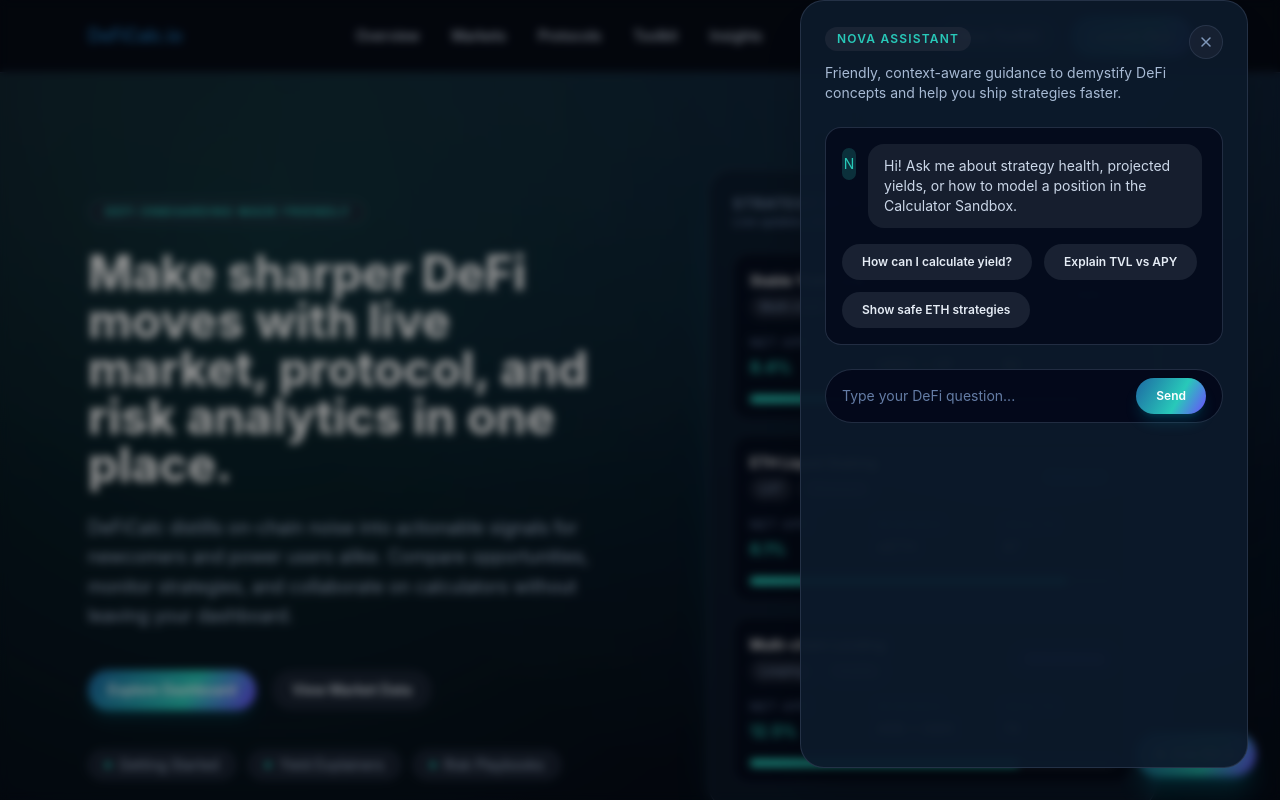
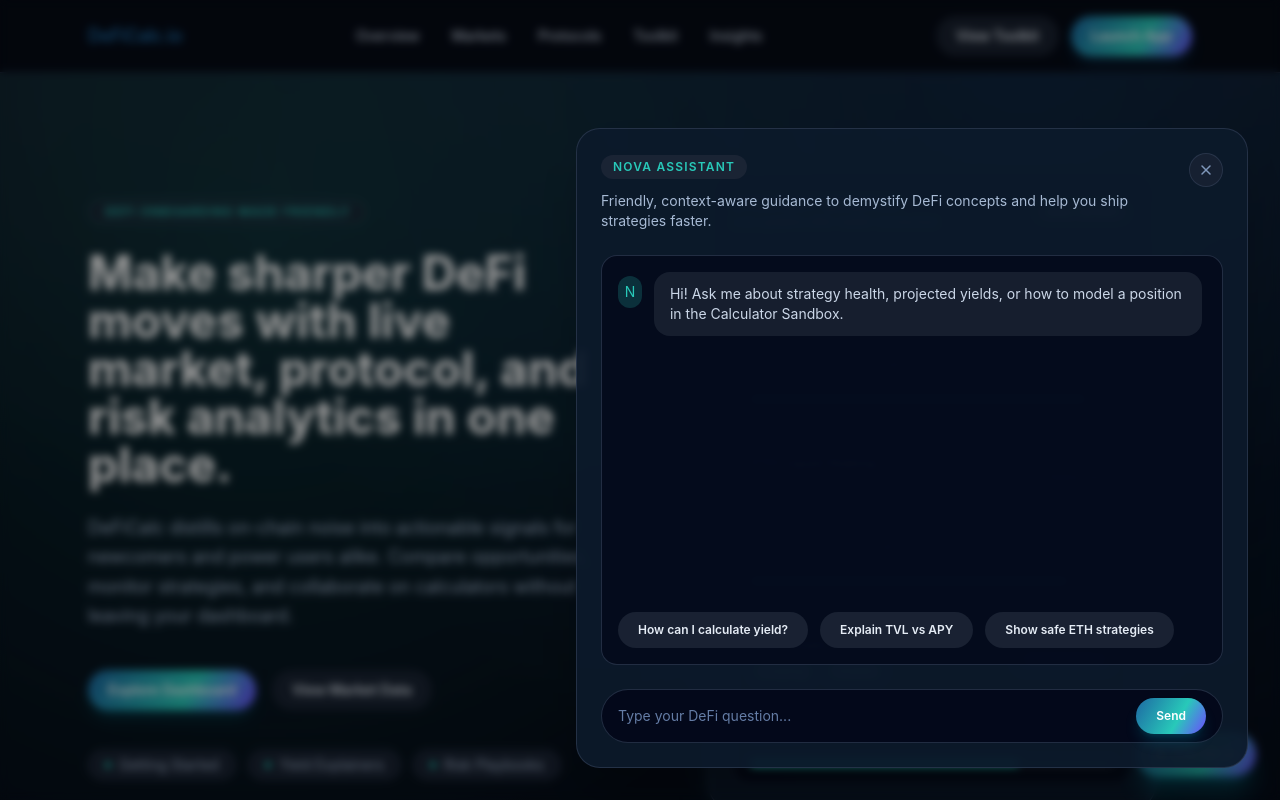
Before and after one commit to CryptoCalcImprov/DeFiCalc-static-frontend, a Next.js app: page / in a window 1280 px wide. Both pictures are taken after a click on the button "Ask Nova". Shown: the top 800 px of the page. Built offline with nearby package versions, Linux system fonts and the light colour scheme.

Commit message:
nova assistant started

```diff
--- a/src/components/ui/nova-assistant.tsx
+++ b/src/components/ui/nova-assistant.tsx
@@ -47,27 +47,19 @@ export function NovaAssistant() {
       requestUrl = sanitized;
     }
 
-    let hostHeader: string | undefined;
     try {
       const parsedUrl = new URL(
         requestUrl,
         requestUrl.startsWith("http") ? undefined : typeof window !== "undefined" ? window.location.origin : undefined,
       );
-      hostHeader = parsedUrl.host;
       requestUrl = parsedUrl.toString();
     } catch (error) {
-      if (typeof window !== "undefined") {
-        hostHeader = window.location.host;
-      }
+      // Ignore parse errors and fall back to the original requestUrl
     }
 
     const headers = new Headers({
       "Content-Type": "application/json",
     });
-
-    if (hostHeader) {
-      headers.set("Host", hostHeader);
-    }
 
     const apiKey = process.env.NEXT_PUBLIC_NOVA_API_KEY?.trim();
     if (apiKey) {
@@ -103,6 +95,8 @@ export function NovaAssistant() {
             data?.message ??
             data?.content ??
             data?.reply ??
+            data?.text ??
+            data?.choices?.[0]?.message?.content ??
             (typeof data === "string" ? data : JSON.stringify(data));
         } catch (jsonError) {
           assistantReply = await response.text();
@@ -159,9 +153,9 @@ export function NovaAssistant() {
         Ask Nova
       </button>
       {open ? (
-        <div className="fixed inset-0 z-50 flex justify-end bg-black/40 backdrop-blur-sm">
+        <div className="fixed inset-0 z-50 flex justify-center md:items-end md:justify-end bg-black/40 backdrop-blur-sm">
           <div className="absolute inset-0" onClick={() => setOpen(false)} aria-hidden />
-          <div className="relative mt-auto w-full max-w-md rounded-t-3xl border border-slate-800/70 bg-surface/95 p-6 shadow-2xl md:mt-0 md:rounded-3xl md:mr-8 md:mb-8">
+          <div className="relative flex h-full min-h-0 w-full max-w-none flex-col overflow-hidden rounded-none border border-slate-800/70 bg-surface/95 p-4 shadow-2xl md:h-[80vh] md:max-h-[80vh] md:max-w-2xl md:rounded-3xl md:p-6 md:mr-8 md:mb-8">
             <div className="flex items-start justify-between gap-4">
               <div>
                 <div className="inline-flex items-center gap-2 rounded-full bg-slate-900/80 px-3 py-1 text-xs font-semibold uppercase tracking-widest text-mint">
@@ -182,8 +176,8 @@ export function NovaAssistant() {
                 </svg>
               </button>
             </div>
-            <div className="mt-6 space-y-4 rounded-2xl border border-slate-800/70 bg-slate-950/70 p-4 text-sm text-slate-200">
-              <div className="flex max-h-64 flex-col gap-4 overflow-y-auto pr-1">
+            <div className="mt-6 flex flex-1 min-h-0 flex-col rounded-2xl border border-slate-800/70 bg-slate-950/70 p-4 text-sm text-slate-200">
+              <div className="flex flex-1 min-h-0 flex-col gap-4 overflow-y-auto pr-1 nova-scroll">
                 {messages.map((message, index) => (
                   <div
                     key={`${message.role}-${index}`}
@@ -202,7 +196,7 @@ export function NovaAssistant() {
                     >
                       {message.role === "assistant" ? "N" : "You"}
                     </div>
-                    <p className="rounded-2xl bg-slate-900/70 px-4 py-3 text-left text-sm text-slate-200">
+                    <p className="rounded-2xl bg-slate-900/70 px-4 py-3 text-left text-sm text-slate-200 whitespace-pre-wrap break-words">
                       {message.content}
                     </p>
                   </div>
@@ -216,7 +210,8 @@ export function NovaAssistant() {
                   </div>
                 ) : null}
               </div>
-              <div className="flex flex-wrap gap-3">
+              {messages.length === 1 ? (
+                <div className="mt-4 flex flex-wrap gap-3">
                   {starterPrompts.map((prompt) => (
                     <Button
                       key={prompt}
@@ -228,6 +223,7 @@ export function NovaAssistant() {
                     </Button>
                   ))}
                 </div>
+              ) : null}
             </div>
             <form className="mt-6" onSubmit={handleSubmit}>
               <label className="sr-only" htmlFor="nova-question">
--- a/src/styles/globals.css
+++ b/src/styles/globals.css
@@ -19,3 +19,25 @@ body {
   background: theme("colors.primary.DEFAULT");
   color: theme("colors.primary.foreground");
 }
+
+.nova-scroll {
+  scrollbar-width: thin;
+  scrollbar-color: rgba(148, 163, 184, 0.25) transparent;
+}
+
+.nova-scroll::-webkit-scrollbar {
+  width: 4px;
+}
+
+.nova-scroll::-webkit-scrollbar-track {
+  background: transparent;
+}
+
+.nova-scroll::-webkit-scrollbar-thumb {
+  background-color: rgba(148, 163, 184, 0.25);
+  border-radius: 9999px;
+}
+
+.nova-scroll::-webkit-scrollbar-thumb:hover {
+  background-color: rgba(148, 163, 184, 0.4);
+}
```
Lines whose indentation alone changed are shown as unchanged.
